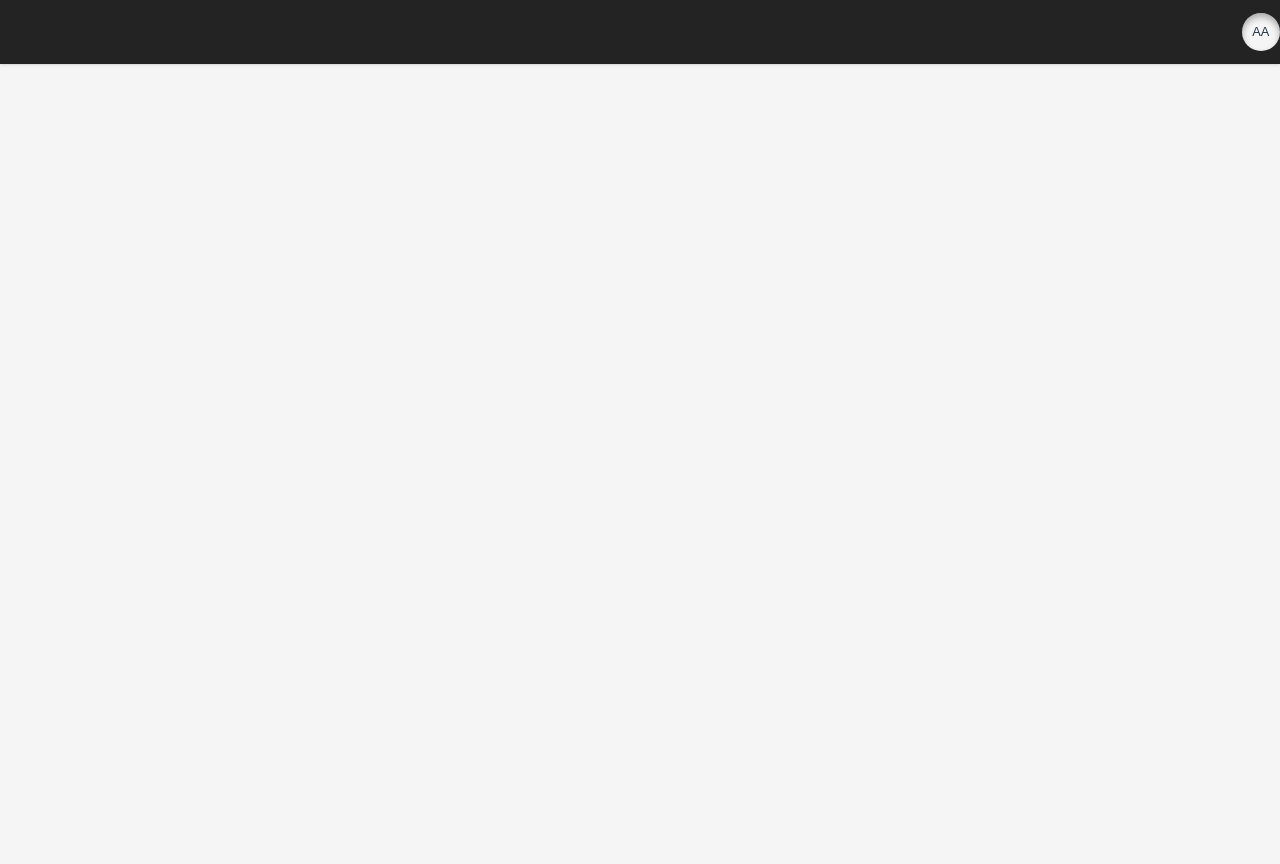
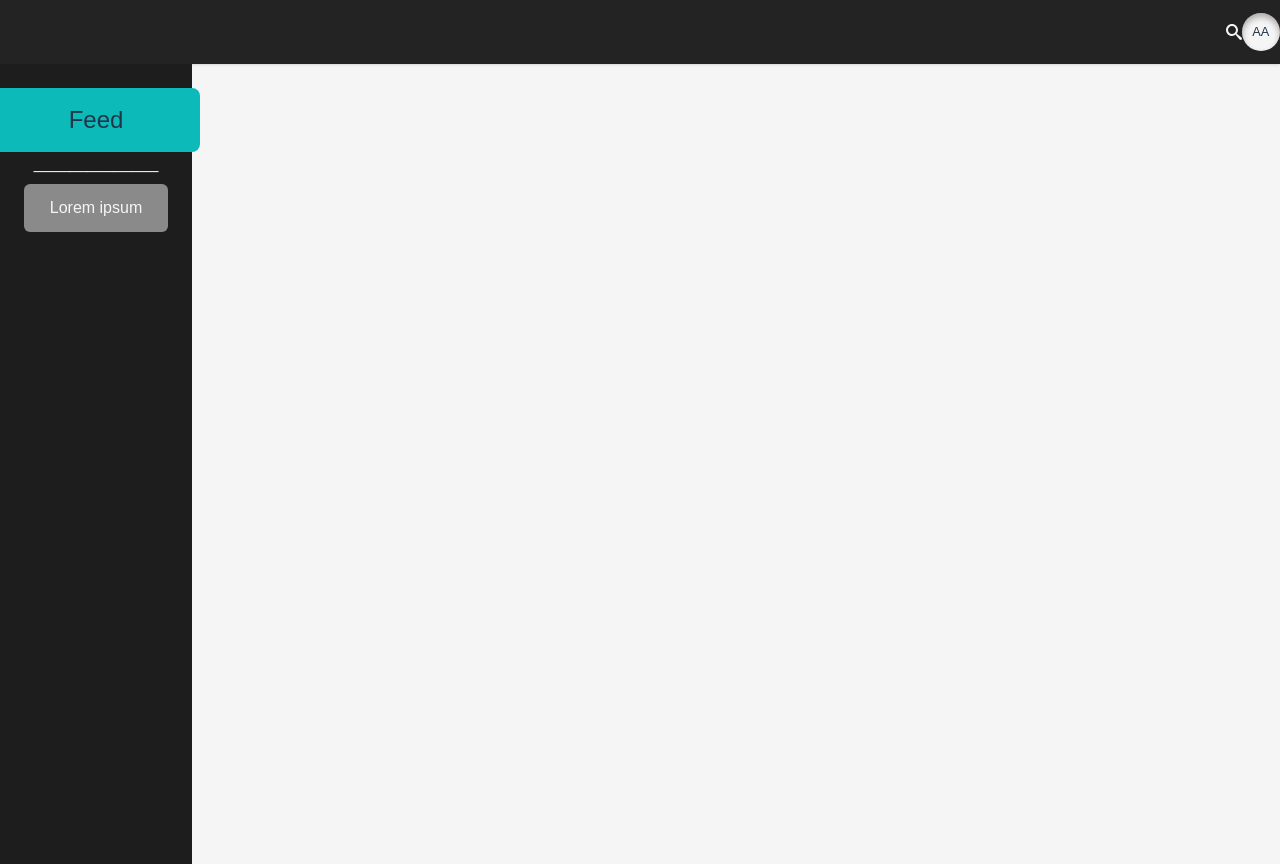
Before and after one commit to Anthymm/Ceet, a React (Vite) app in the folder frontend/: page / in a window 1280 px wide. Before the commit the page ends 800 px from the top, so only its background shows below. Built offline with nearby package versions, Linux system fonts and the light colour scheme.

Commit message:
sidebar start

```diff
--- a/frontend/package.json
+++ b/frontend/package.json
@@ -11,7 +11,8 @@
   },
   "dependencies": {
     "react": "^18.3.1",
-    "react-dom": "^18.3.1"
+    "react-dom": "^18.3.1",
+    "react-icons": "^5.3.0"
   },
   "devDependencies": {
     "@eslint/js": "^9.13.0",
--- a/frontend/src/App.tsx
+++ b/frontend/src/App.tsx
@@ -1,16 +1,22 @@
-import { useState } from "react";
-import ProfileComponent from "./components/ProfileComponent";
+import { useState } from "react"
+import ProfileComponent from "./components/ProfileComponent"
+import SidebarComponent from "./components/SidebarComponent"
+import { ImSearch } from "react-icons/im"
 
 function App() {
-  const [count, setCount] = useState(0);
+  const [count, setCount] = useState(0)
 
   return (
     <>
       <nav className="flex w-100 justify-end h-[8vh] bg-lightblack items-center shadow">
+        <ImSearch className="text-white" />
         <ProfileComponent name="Admin Admin" />
       </nav>
+      <div className="h-screen w-screen">
+        <SidebarComponent />
+      </div>
     </>
-  );
+  )
 }
 
-export default App;
+export default App
--- a/frontend/src/components/SidebarComponent.tsx
+++ b/frontend/src/components/SidebarComponent.tsx
@@ -1 +1,25 @@
-function SidebarComponent() {}
+import { MdKeyboardArrowLeft } from "react-icons/md"
+import { MdKeyboardArrowRight } from "react-icons/md"
+
+function SidebarComponent() {
+  return (
+    <div className=" w-[15%] h-full bg-black  ">
+      {/* <div className="w-full  flex justify-end">
+        <MdKeyboardArrowLeft className="text-white size-10" />
+      </div> */}
+      <div className="flex flex-col items-center">
+        <div className="flex w-52 bg-primary h-16 rounded-lg items-center justify-center cursor-pointer font-medium text-2xl mt-6">
+          Feed
+        </div>
+        <div className="text-white">______________</div>
+        <div>
+          <div className="bg-gray text-white w-36 h-12 rounded-md items-center flex justify-center mt-2 ">
+            Lorem ipsum
+          </div>
+        </div>
+      </div>
+    </div>
+  )
+}
+
+export default SidebarComponent
```
Also changed, not shown: 1 other file (tests, documents, lock files or other folders).
